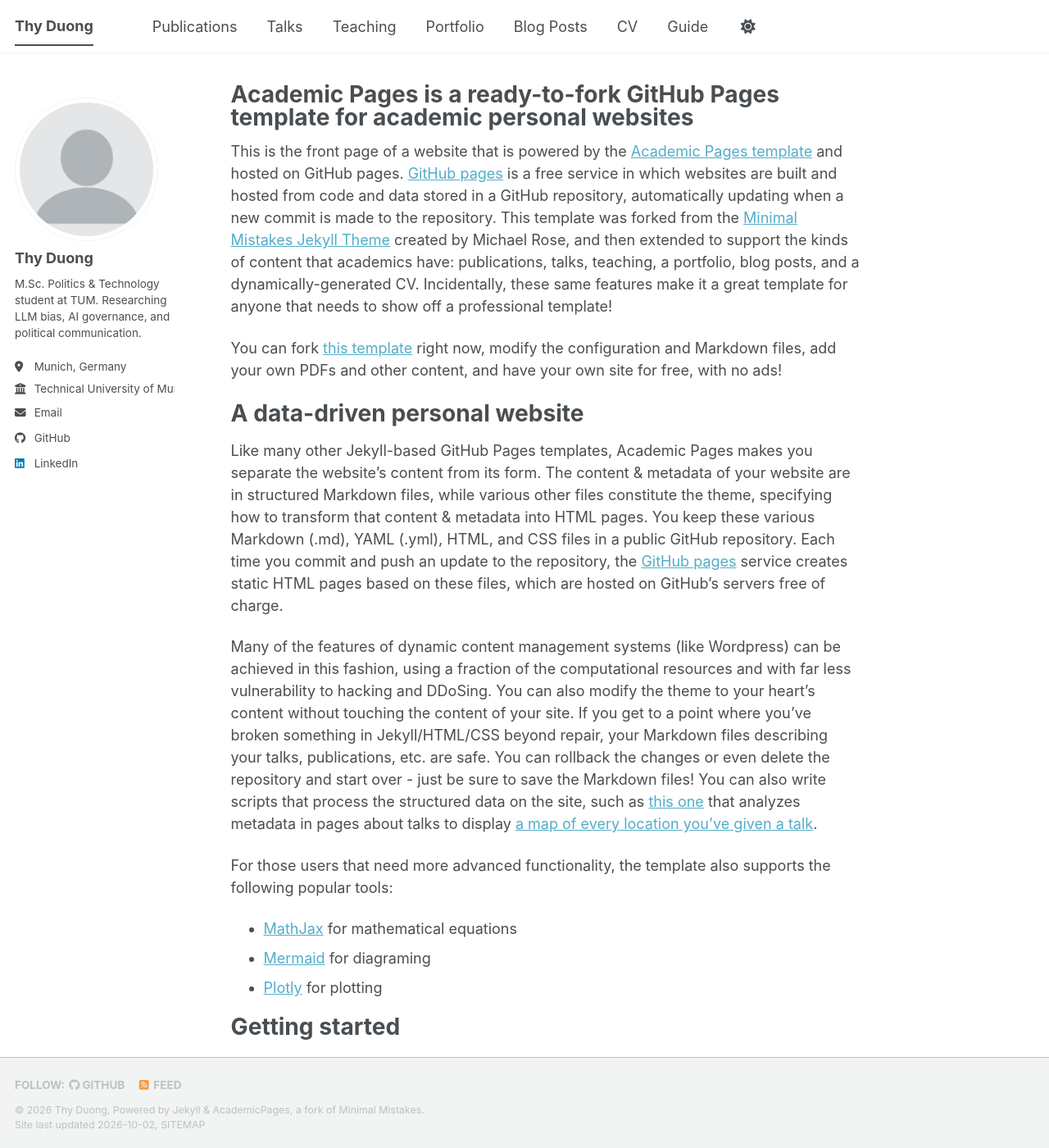
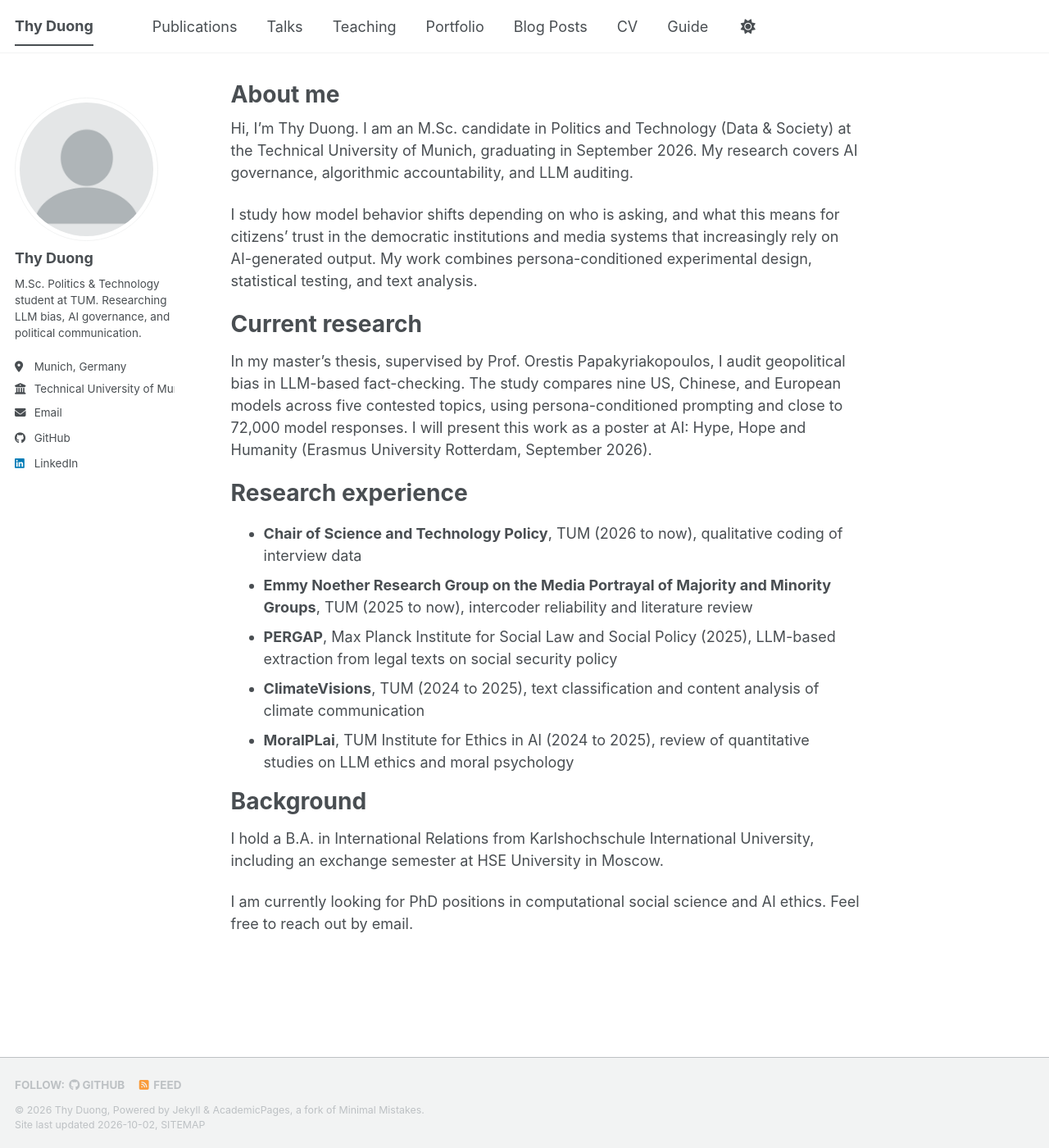
Before and after one commit to thybaoduongnguyen/thybaoduongnguyen.github.io, a Jekyll site: the page built from _pages/about.md, in a window 1280 px wide and 1400 px high. Shown: the whole window at 82% size. Built offline with Jekyll 4.4.1, drawn with Linux system fonts in a browser that asks for light colours; a style sheet for code colours, icons or effects is not loaded; some of the changed text lies outside the part shown.

Commit message:
Revise 'About' page content and title
Updated the 'About' page with personal information and research details.

```diff
--- a/_pages/about.md
+++ b/_pages/about.md
@@ -1,56 +1,30 @@
 ---
 permalink: /
-title: "Academic Pages is a ready-to-fork GitHub Pages template for academic personal websites"
+title: "About me"
 author_profile: true
 redirect_from:
   - /about/
   - /about.html
 ---
 
-This is the front page of a website that is powered by the [Academic Pages template](https://github.com/academicpages/academicpages.github.io) and hosted on GitHub pages. [GitHub pages](https://pages.github.com) is a free service in which websites are built and hosted from code and data stored in a GitHub repository, automatically updating when a new commit is made to the repository. This template was forked from the [Minimal Mistakes Jekyll Theme](https://mmistakes.github.io/minimal-mistakes/) created by Michael Rose, and then extended to support the kinds of content that academics have: publications, talks, teaching, a portfolio, blog posts, and a dynamically-generated CV. Incidentally, these same features make it a great template for anyone that needs to show off a professional template!
+Hi, I'm Thy Duong. I am an M.Sc. candidate in Politics and Technology (Data & Society) at the Technical University of Munich, graduating in September 2026. My research covers AI governance, algorithmic accountability, and LLM auditing.
 
- You can fork [this template](https://github.com/academicpages/academicpages.github.io) right now, modify the configuration and Markdown files, add your own PDFs and other content, and have your own site for free, with no ads!
+I study how model behavior shifts depending on who is asking, and what this means for citizens' trust in the democratic institutions and media systems that increasingly rely on AI-generated output. My work combines persona-conditioned experimental design, statistical testing, and text analysis.
 
-A data-driven personal website
+Current research
 ======
-Like many other Jekyll-based GitHub Pages templates, Academic Pages makes you separate the website's content from its form. The content & metadata of your website are in structured Markdown files, while various other files constitute the theme, specifying how to transform that content & metadata into HTML pages. You keep these various Markdown (.md), YAML (.yml), HTML, and CSS files in a public GitHub repository. Each time you commit and push an update to the repository, the [GitHub pages](https://pages.github.com/) service creates static HTML pages based on these files, which are hosted on GitHub's servers free of charge.
+In my master's thesis, supervised by Prof. Orestis Papakyriakopoulos, I audit geopolitical bias in LLM-based fact-checking. The study compares nine US, Chinese, and European models across five contested topics, using persona-conditioned prompting and close to 72,000 model responses. I will present this work as a poster at AI: Hype, Hope and Humanity (Erasmus University Rotterdam, September 2026).
 
-Many of the features of dynamic content management systems (like Wordpress) can be achieved in this fashion, using a fraction of the computational resources and with far less vulnerability to hacking and DDoSing. You can also modify the theme to your heart's content without touching the content of your site. If you get to a point where you've broken something in Jekyll/HTML/CSS beyond repair, your Markdown files describing your talks, publications, etc. are safe. You can rollback the changes or even delete the repository and start over - just be sure to save the Markdown files! You can also write scripts that process the structured data on the site, such as [this one](https://github.com/academicpages/academicpages.github.io/blob/master/talkmap.ipynb) that analyzes metadata in pages about talks to display [a map of every location you've given a talk](https://academicpages.github.io/talkmap.html).
+Research experience
+======
+- **Chair of Science and Technology Policy**, TUM (2026 to now), qualitative coding of interview data
+- **Emmy Noether Research Group on the Media Portrayal of Majority and Minority Groups**, TUM (2025 to now), intercoder reliability and literature review
+- **PERGAP**, Max Planck Institute for Social Law and Social Policy (2025), LLM-based extraction from legal texts on social security policy
+- **ClimateVisions**, TUM (2024 to 2025), text classification and content analysis of climate communication
+- **MoralPLai**, TUM Institute for Ethics in AI (2024 to 2025), review of quantitative studies on LLM ethics and moral psychology
 
-For those users that need more advanced functionality, the template also supports the following popular tools:
-- [MathJax](https://www.mathjax.org/) for mathematical equations
-- [Mermaid](https://mermaid.js.org/) for diagraming
-- [Plotly](https://plotly.com/javascript/) for plotting
+Background
+======
+I hold a B.A. in International Relations from Karlshochschule International University, including an exchange semester at HSE University in Moscow.
 
-Getting started
-======
-1. Register a GitHub account if you don't have one and confirm your e-mail (required!)
-1. Fork [this template](https://github.com/academicpages/academicpages.github.io) by clicking the "Use this template" button in the top right.
-1. Go to the repository's settings (rightmost item in the tabs that start with "Code", should be below "Unwatch"). Rename the repository "[your GitHub username].github.io", which will also be your website's URL.
-1. Set site-wide configuration and create content & metadata (see below -- also see [this set of diffs](https://archive.is/3TPas) showing what files were changed to set up [an example site](https://getorg-testacct.github.io) for a user with the username "getorg-testacct")
-1. Upload any files (like PDFs, .zip files, etc.) to the files/ directory. They will appear at https://[your GitHub username].github.io/files/example.pdf.
-1. Check status by going to the repository settings, in the "GitHub pages" section
-
-Site-wide configuration
-------
-The main configuration file for the site is in the base directory in [_config.yml](https://github.com/academicpages/academicpages.github.io/blob/master/_config.yml), which defines the content in the sidebars and other site-wide features. You will need to replace the default variables with ones about yourself and your site's github repository. The configuration file for the top menu is in [_data/navigation.yml](https://github.com/academicpages/academicpages.github.io/blob/master/_data/navigation.yml). For example, if you don't have a portfolio or blog posts, you can remove those items from that navigation.yml file to remove them from the header.
-
-Create content & metadata
-------
-For site content, there is one Markdown file for each type of content, which are stored in directories like _publications, _talks, _posts, _teaching, or _pages. For example, each talk is a Markdown file in the [_talks directory](https://github.com/academicpages/academicpages.github.io/tree/master/_talks). At the top of each Markdown file is structured data in YAML about the talk, which the theme will parse to do lots of cool stuff. The same structured data about a talk is used to generate the list of talks on the [Talks page](https://academicpages.github.io/talks), each [individual page](https://academicpages.github.io/talks/2012-03-01-talk-1) for specific talks, the talks section for the [CV page](https://academicpages.github.io/cv), and the [map of places you've given a talk](https://academicpages.github.io/talkmap.html) (if you run this [python file](https://github.com/academicpages/academicpages.github.io/blob/master/talkmap.py) or [Jupyter notebook](https://github.com/academicpages/academicpages.github.io/blob/master/talkmap.ipynb), which creates the HTML for the map based on the contents of the _talks directory).
-
-**Markdown generator**
-
-The repository includes [a set of Jupyter notebooks](https://github.com/academicpages/academicpages.github.io/tree/master/markdown_generator
-) that converts a CSV containing structured data about talks or presentations into individual Markdown files that will be properly formatted for the Academic Pages template. The sample CSVs in that directory are the ones I used to create my own personal website at stuartgeiger.com. My usual workflow is that I keep a spreadsheet of my publications and talks, then run the code in these notebooks to generate the Markdown files, then commit and push them to the GitHub repository.
-
-How to edit your site's GitHub repository
-------
-Many people use a git client to create files on their local computer and then push them to GitHub's servers. If you are not familiar with git, you can directly edit these configuration and Markdown files directly in the github.com interface. Navigate to a file (like [this one](https://github.com/academicpages/academicpages.github.io/blob/master/_talks/2012-03-01-talk-1.md) and click the pencil icon in the top right of the content preview (to the right of the "Raw | Blame | History" buttons). You can delete a file by clicking the trashcan icon to the right of the pencil icon. You can also create new files or upload files by navigating to a directory and clicking the "Create new file" or "Upload files" buttons.
-
-Example: editing a Markdown file for a talk
-![Editing a Markdown file for a talk](/images/editing-talk.png)
-
-For more info
-------
-More info about configuring Academic Pages can be found in [the guide](https://academicpages.github.io/markdown/), the [growing wiki](https://github.com/academicpages/academicpages.github.io/wiki), and you can always [ask a question on GitHub](https://github.com/academicpages/academicpages.github.io/discussions). The [guides for the Minimal Mistakes theme](https://mmistakes.github.io/minimal-mistakes/docs/configuration/) (which this theme was forked from) might also be helpful.
+I am currently looking for PhD positions in computational social science and AI ethics. Feel free to reach out by email.
```
